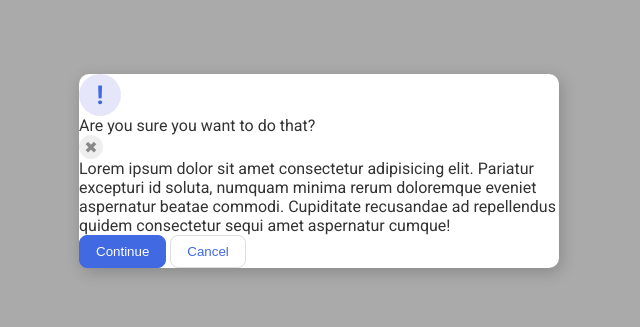
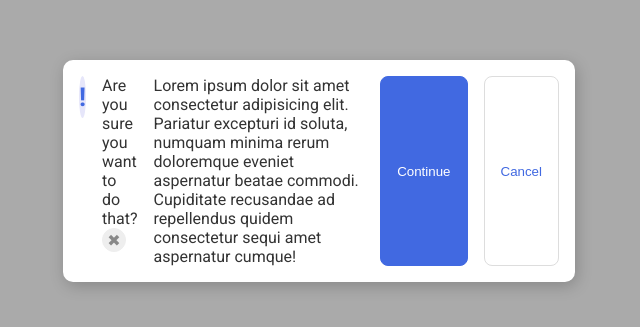
Before and after one commit to Bstrinic/05-flex-modal, a plain HTML site: page index.html in a window 1280 px wide. Shown: the part 229-556 px from the top of the page, without its empty margins (321-961 px from the left). Drawn offline with Linux system fonts and the light colour scheme.

Commit message:
Added required styling to .modal to match requirements

```diff
--- a/style.css
+++ b/style.css
@@ -20,6 +20,9 @@ body {
   width: 480px;
   border-radius: 10px;
   box-shadow: 2px 4px 16px rgba(0,0,0,.2);
+  display: flex;
+  gap: 16px;
+  padding: 16px;
 }
 
 .icon {
```
